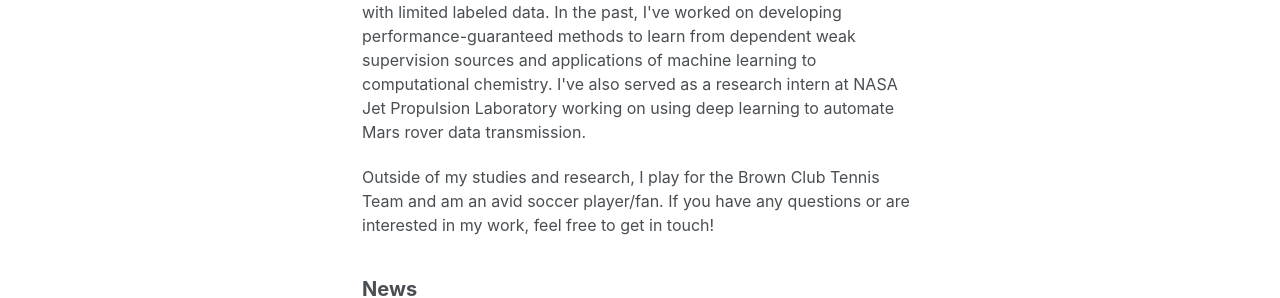
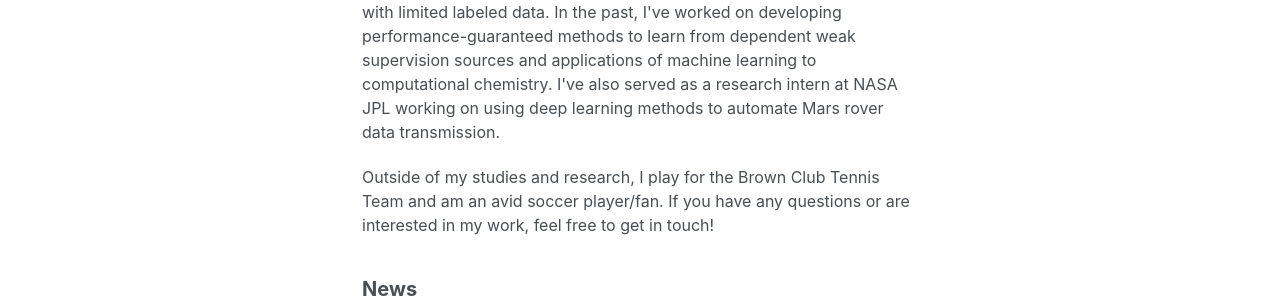
Before and after one commit to dsam99/dsam99.github.io, a Jekyll site: the page built from index.md, in a window 1280 px wide. Shown: the part 554-852 px from the top of the page. Built offline with Jekyll 4.4.1, drawn with Linux system fonts in a browser that asks for light colours; cached includes are drawn as plain includes; nearby versions of some CDN libraries; a style sheet for code colours, icons or effects is not loaded; some of the changed text lies outside the part shown.

Commit message:
last fixes for tonight

```diff
--- a/_layouts/home.html
+++ b/_layouts/home.html
@@ -17,7 +17,7 @@ layout: default
 
 	<p>
 		My research interests span machine learning, robustness, and learning with limited labeled data. In the past, I've worked on developing performance-guaranteed methods to learn from dependent weak supervision sources and applications of machine learning to computational chemistry. I've also served as a research intern at
-		NASA Jet Propulsion Laboratory working on using deep learning to automate Mars rover data transmission.
+		NASA JPL working on using deep learning methods to automate Mars rover data transmission.
 	</p>
 
 	<p>
--- a/_layouts/publications.html
+++ b/_layouts/publications.html
@@ -45,7 +45,7 @@ author_profile: false
 
 			<p class="title"> Learning from Dependent Weak Supervision Sources <br>
 				<strong>Dylan Sam</strong><br>
-				<i>Undergraduate Honors Thesis, 2021</i> <br>
+				<i>Undergraduate Honors Thesis</i>, 2021 <br>
 			</p>
 
 </div>
```
